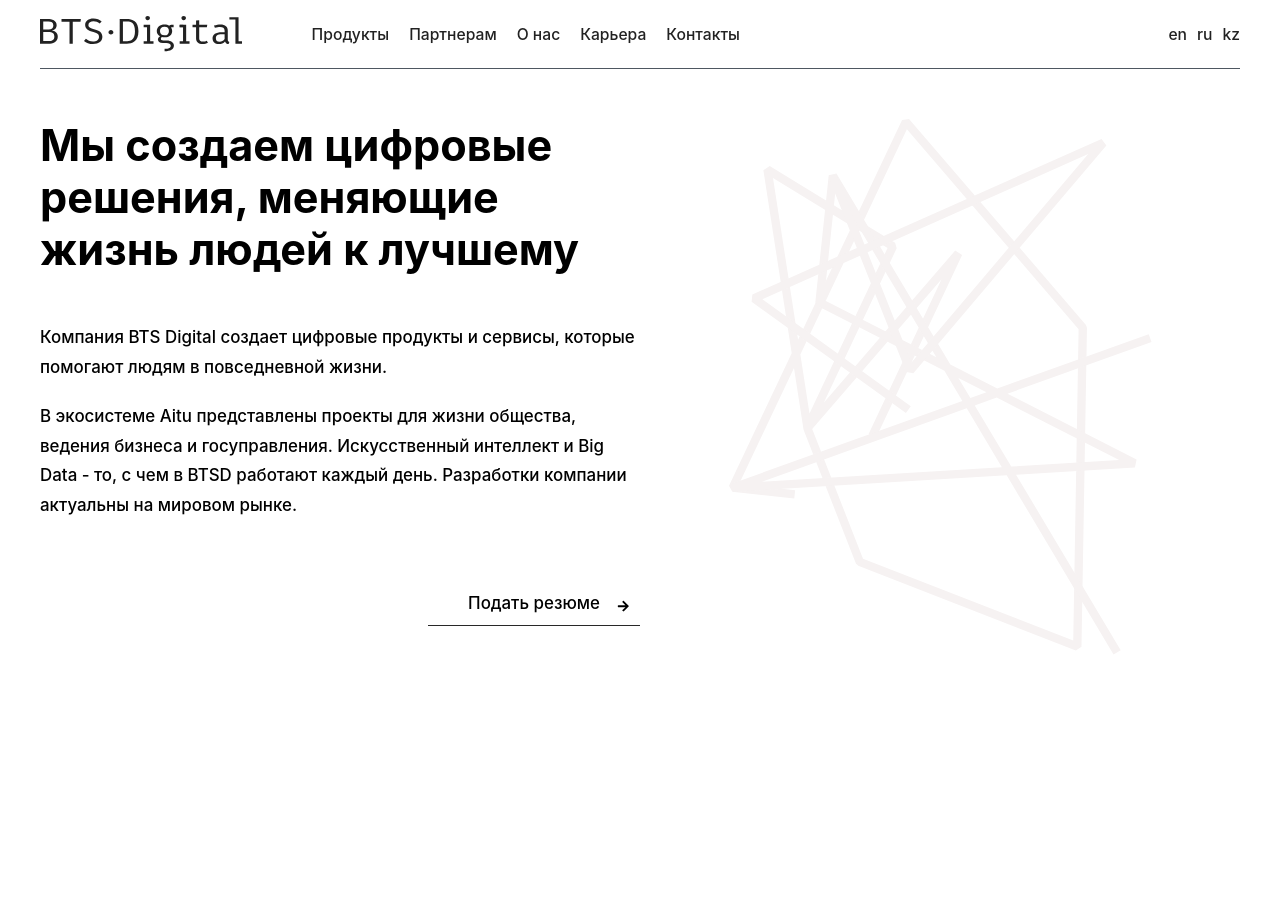
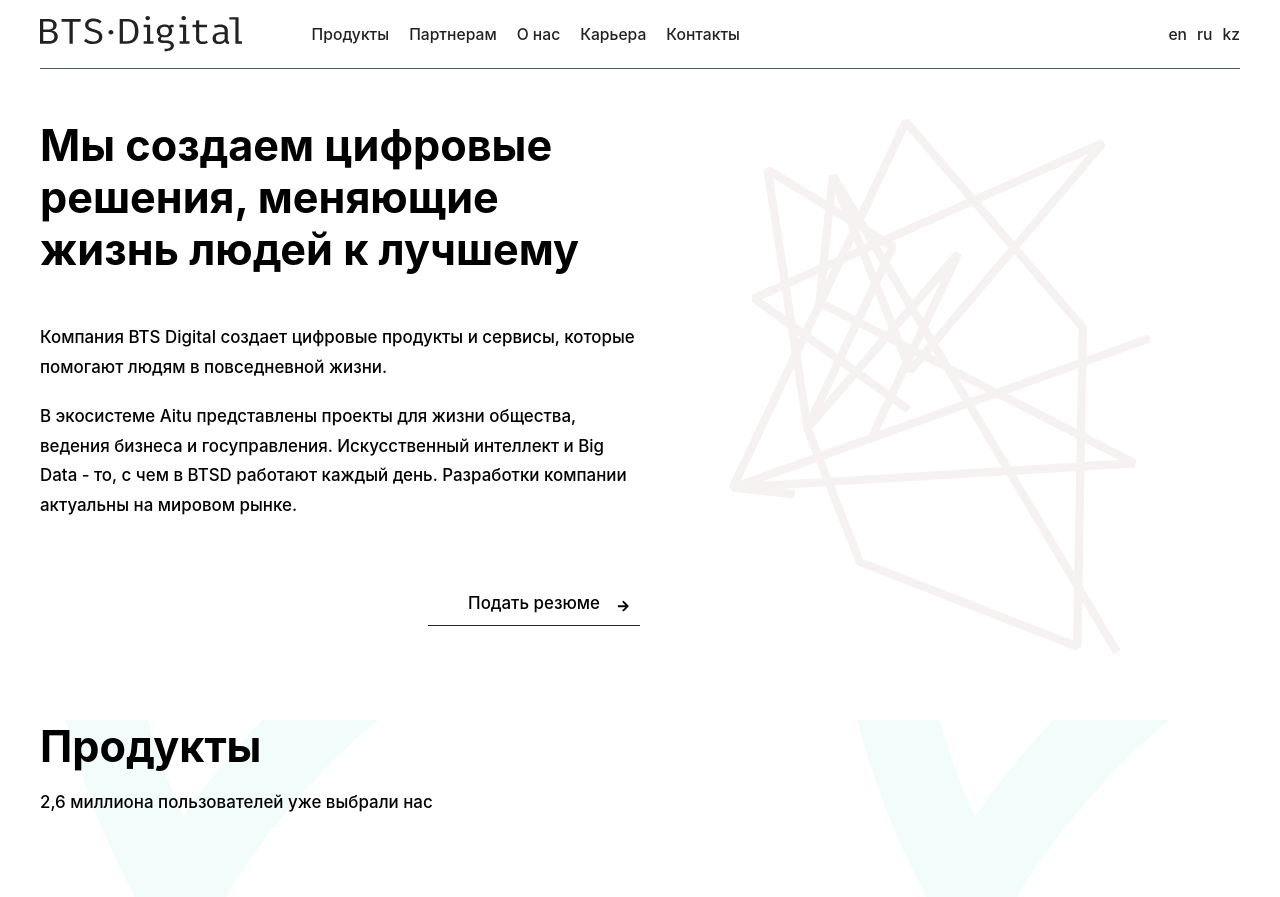
Before and after one commit to YernarT/assignment_2021_12_12, a React (Create React App) app: page / in a window 1280 px wide. Before the commit the page ends 800 px from the top, so only its background shows below. Built offline with nearby package versions, Linux system fonts and the light colour scheme.

Commit message:
update: 新增 标题, 文字

```diff
--- a/src/components/Products/index.jsx
+++ b/src/components/Products/index.jsx
@@ -1,7 +1,24 @@
 import React from 'react';
 
-import { ProductsContainer } from './style';
+import { circleBackground } from '../../assets/images';
+import { ProductsContainer, CarouselContainer } from './style';
 
 export default function Products() {
-	return <ProductsContainer id="products"></ProductsContainer>;
+	return (
+		<ProductsContainer id="products">
+			<img
+				src={circleBackground}
+				alt="cirle-background"
+				className="cirle-background"
+			/>
+
+			<h1 className="title">Продукты</h1>
+			<p className="text">2,6 миллиона пользователей уже выбрали нас</p>
+			<Carousel />
+		</ProductsContainer>
+	);
 }
+
+function Carousel() {
+	return <CarouselContainer></CarouselContainer>;
+}
--- a/src/components/Products/style.js
+++ b/src/components/Products/style.js
@@ -2,5 +2,37 @@
 
 export const ProductsContainer = styled.section`
 	${({ theme }) => theme.shape.responsiveWidth};
-    margin-top: 65px;
+	margin-top: 65px;
+	padding-bottom: 65px;
+
+	position: relative;
+
+	display: flex;
+	flex-direction: column;
+
+	.cirle-background {
+		position: absolute;
+		top: 0;
+		left: 0;
+		z-index: -1;
+
+		width: 200%;
+		height: 200%;
+        object-fit: cover;
+	}
+
+	.title,
+	.text {
+		margin-bottom: 20px;
+	}
+
+	.title {
+		${({ theme }) => theme.typography.title};
+	}
+
+	.text {
+		${({ theme }) => theme.typography.text};
+	}
 `;
+
+export const CarouselContainer = styled.div``;
```
